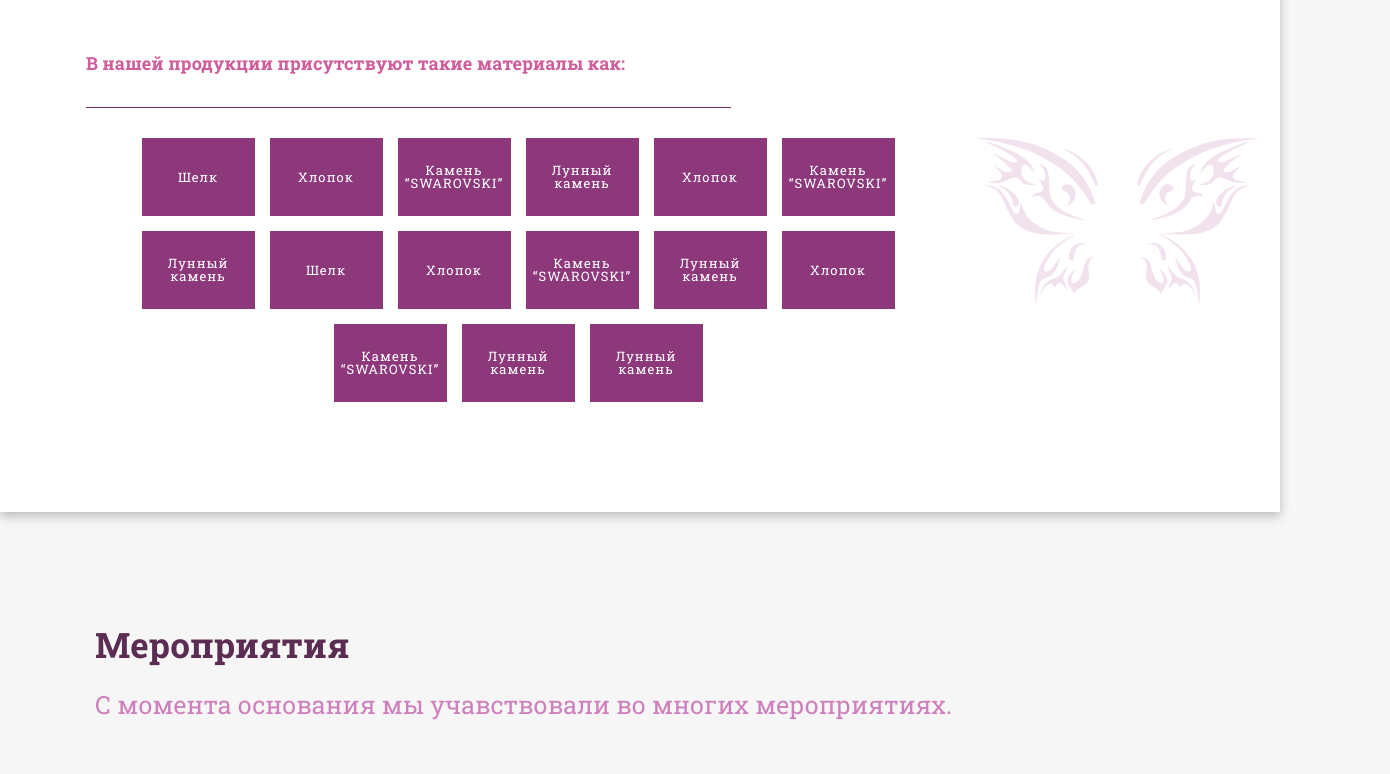
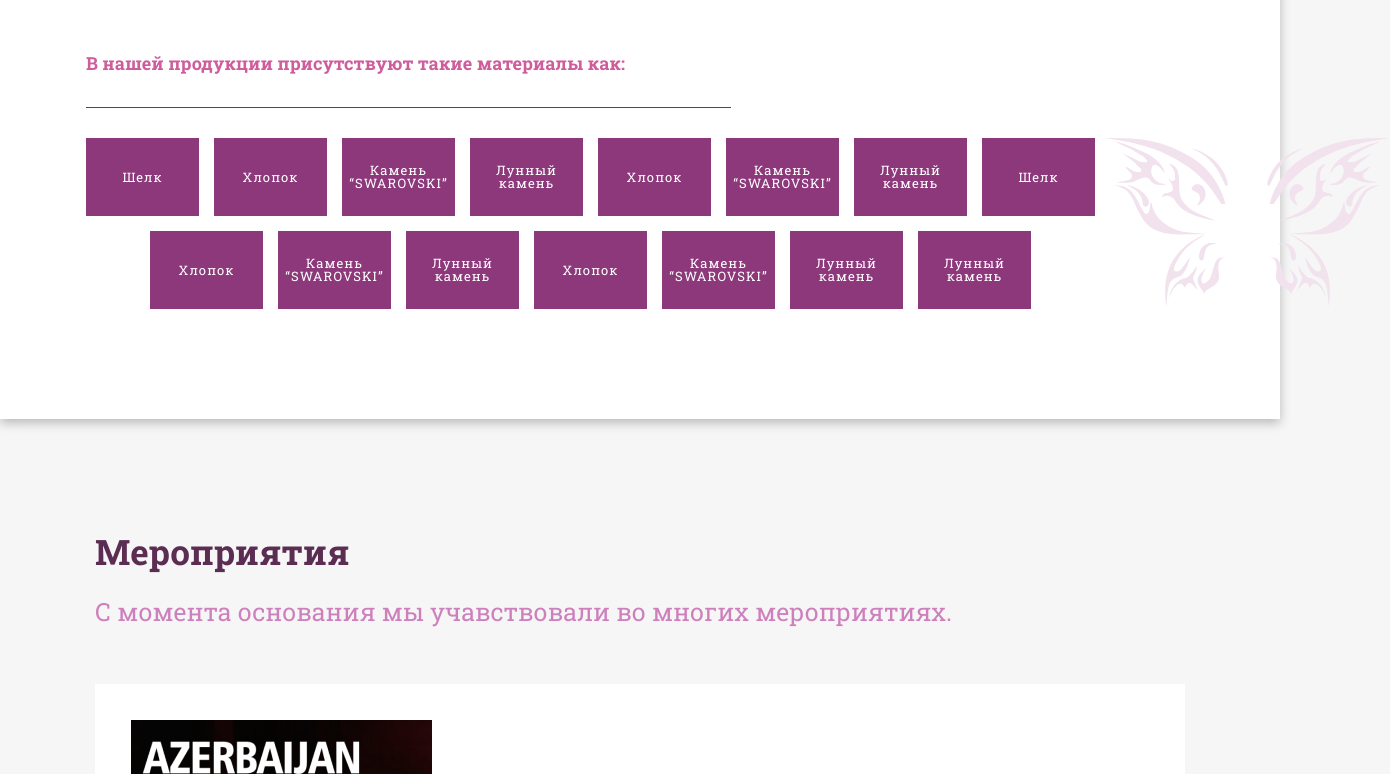
Before and after one commit to monochroumme/kaplan-khuraman, a website: page index.html in a window 1280 px wide. Shown: the part 1340-2114 px from the top of the page, 1390 px wide, since content can reach past the window. Drawn offline with nearby package versions, Linux system fonts and the light colour scheme.

Commit message:
small edits

```diff
--- a/index.html
+++ b/index.html
@@ -178,6 +178,7 @@
 					<div class="index-page__section-about__materials__line"></div>
 					<div class="index-page__section-about__materials__inner">
 						<div class="index-page__section-about__materials__left">
+							<div class="index-page__section-about__materials__row">
 								<div class="index-page__section-about__materials__item">
 									<span>Шелк</span>
 								</div>
@@ -202,6 +203,8 @@
 								<div class="index-page__section-about__materials__item">
 									<span>Шелк</span>
 								</div>
+							</div>
+							<div class="index-page__section-about__materials__row">
 								<div class="index-page__section-about__materials__item">
 									<span>Хлопок</span>
 								</div>
@@ -222,6 +225,7 @@
 								</div>
 								<div class="index-page__section-about__materials__item">
 									<span>Лунный камень</span>
+								</div>
 							</div>
 						</div>
 						<div class="index-page__section-about__materials__right">
@@ -283,7 +287,7 @@
 						</div>
 					</div>
 				</div>
-				<div class="index-page__section-contacts__mailing-area">
+				<form method="post" class="index-page__section-contacts__mailing-area">
 					<div class="index-page__section-contacts__mailing">
 						<span>Оcтавьте ваш email для получения рассылки о новых товарах</span>
 					</div>
@@ -294,7 +298,7 @@
 					<button class="index-page__section-contacts__mailing__send">
 						<span>Отправить</span>
 					</button>
-				</div>
+				</form>
 			</div>
 		</section>
 	</main>
--- a/res/scss/app.scss
+++ b/res/scss/app.scss
@@ -336,9 +336,6 @@
 
 				&__left {
 					margin-right: 10px;
-					display: flex;
-					flex-wrap: wrap;
-					justify-content: center;
 				}
 
 				&__item {
@@ -353,6 +350,15 @@
 					margin-right: 15px;
 					margin-bottom: 15px;
 					text-align: center;
+
+					&:last-of-type {
+						margin-right: 0;
+					}
+				}
+
+				&__row {
+					display: flex;
+					justify-content: center;
 				}
 			}
 		}
```
Also changed, not shown: res/css/app.css. Lines whose indentation alone changed are shown as unchanged.
